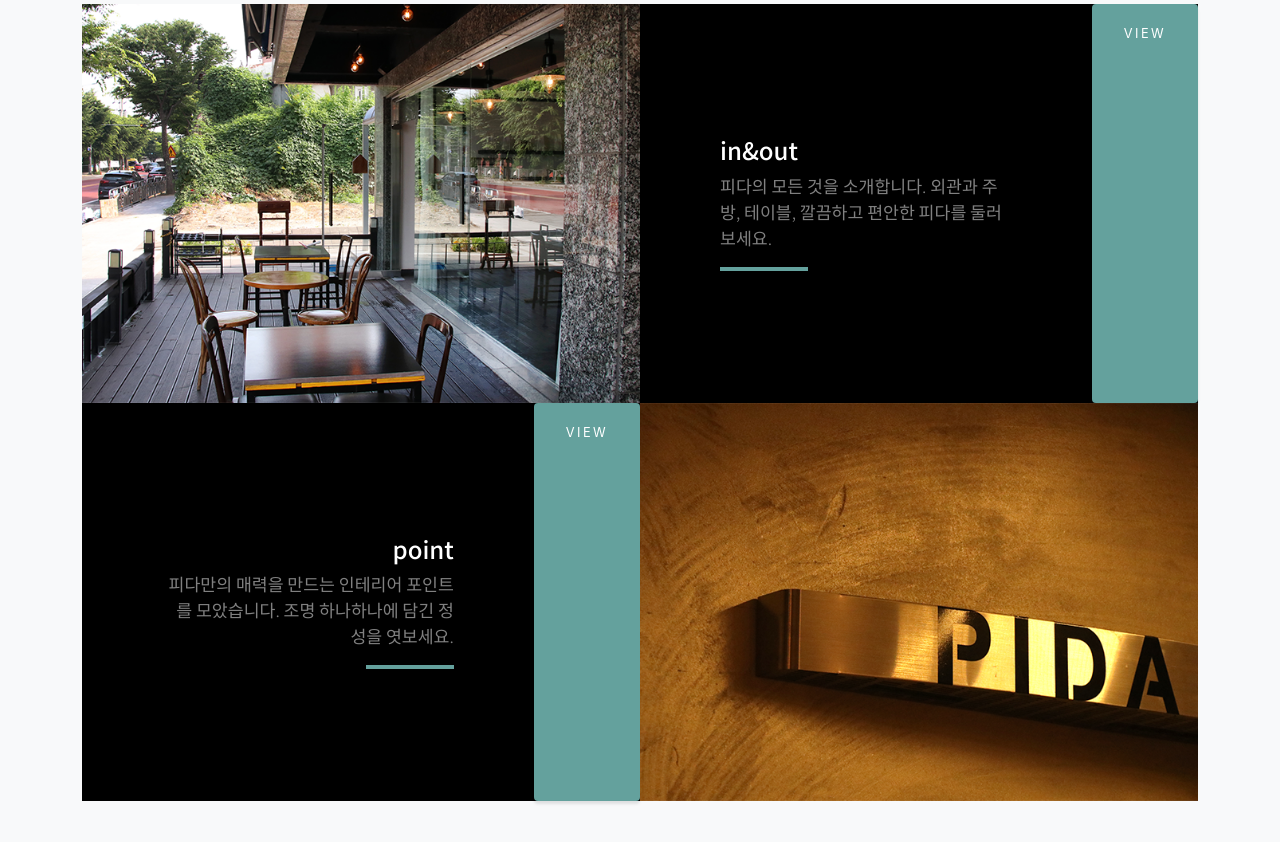
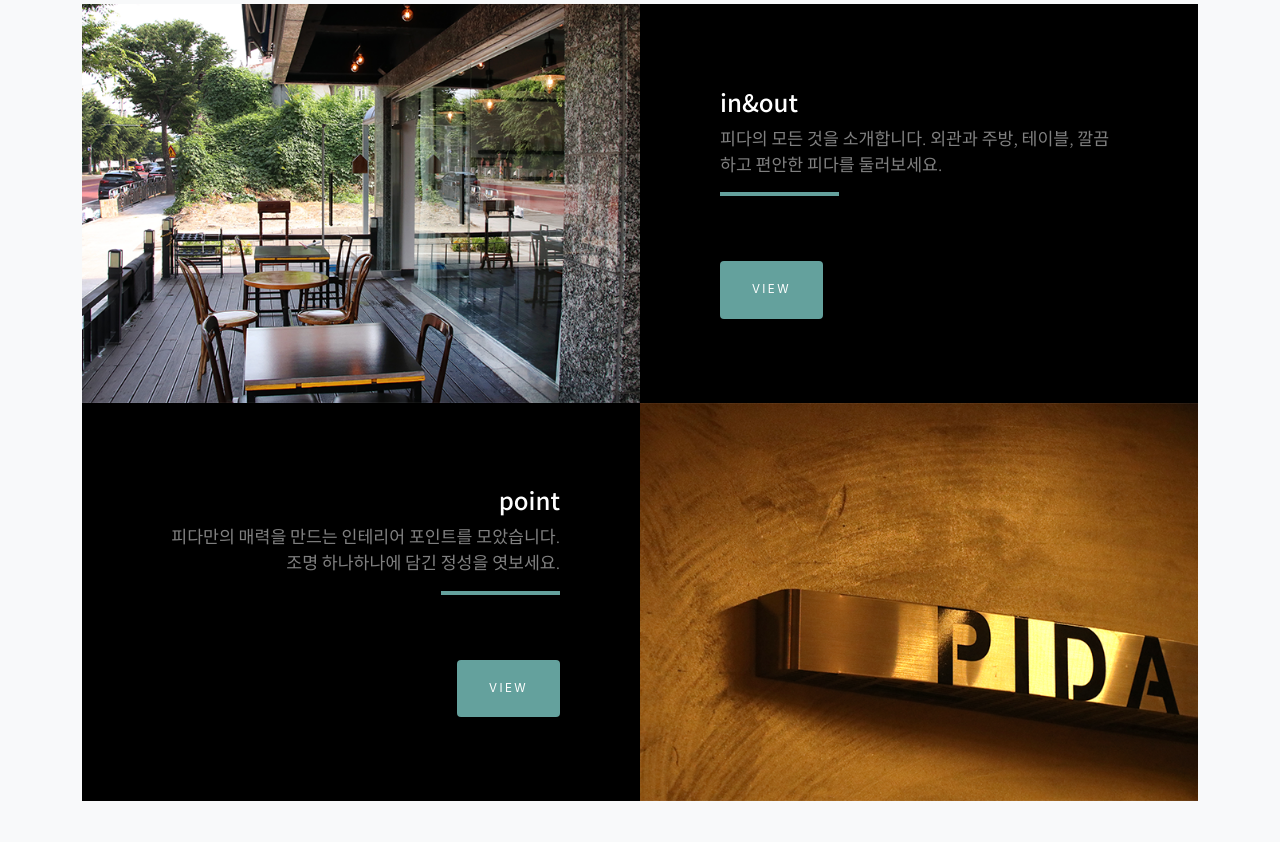
Before and after one commit to mozering/pida, a plain HTML site: page index.html in a window 1280 px wide. Shown: the part 3003-3845 px from the top of the page. Drawn offline with nearby package versions, Linux system fonts and the light colour scheme.

Commit message:
Update index.html

```diff
--- a/index.html
+++ b/index.html
@@ -102,9 +102,9 @@
                                 <div class="project-text w-100 my-auto text-center text-lg-left">
                                     <h4 class="text-white">in&out</h4>
                                     <p class="mb-0 text-white-50"> 피다의 모든 것을 소개합니다. 외관과 주방, 테이블, 깔끔하고 편안한 피다를 둘러보세요.</p>
-                                    <hr class="d-none d-lg-block mb-0 ml-0" />
+                                    <hr class="d-none d-lg-block mb-0 ml-0" /> <br><br><br>
+                                   <a class="btn btn-primary js-scroll-trigger" href="https://mozering.github.io/pida/inout.html">view</a>
                                 </div>
-                                   <a class="btn btn-primary js-scroll-trigger" href="https://mozering.github.io/pida/inout.html">view</a>
                             </div>
                         </div>
                     </div>
@@ -118,9 +118,9 @@
                                 <div class="project-text w-100 my-auto text-center text-lg-right">
                                     <h4 class="text-white">point</h4>
                                     <p class="mb-0 text-white-50">피다만의 매력을 만드는 인테리어 포인트를 모았습니다. 조명 하나하나에 담긴 정성을 엿보세요.</p>
-                                    <hr class="d-none d-lg-block mb-0 mr-0" />
+                                    <hr class="d-none d-lg-block mb-0 mr-0" /><br><br><br>
+                                     <a class="btn btn-primary js-scroll-trigger" href="https://mozering.github.io/pida/point.html">view</a>
                                 </div>
-                               <a class="btn btn-primary js-scroll-trigger" href="https://mozering.github.io/pida/point.html">view</a>
                             </div>
                         </div>
                     </div>
```
